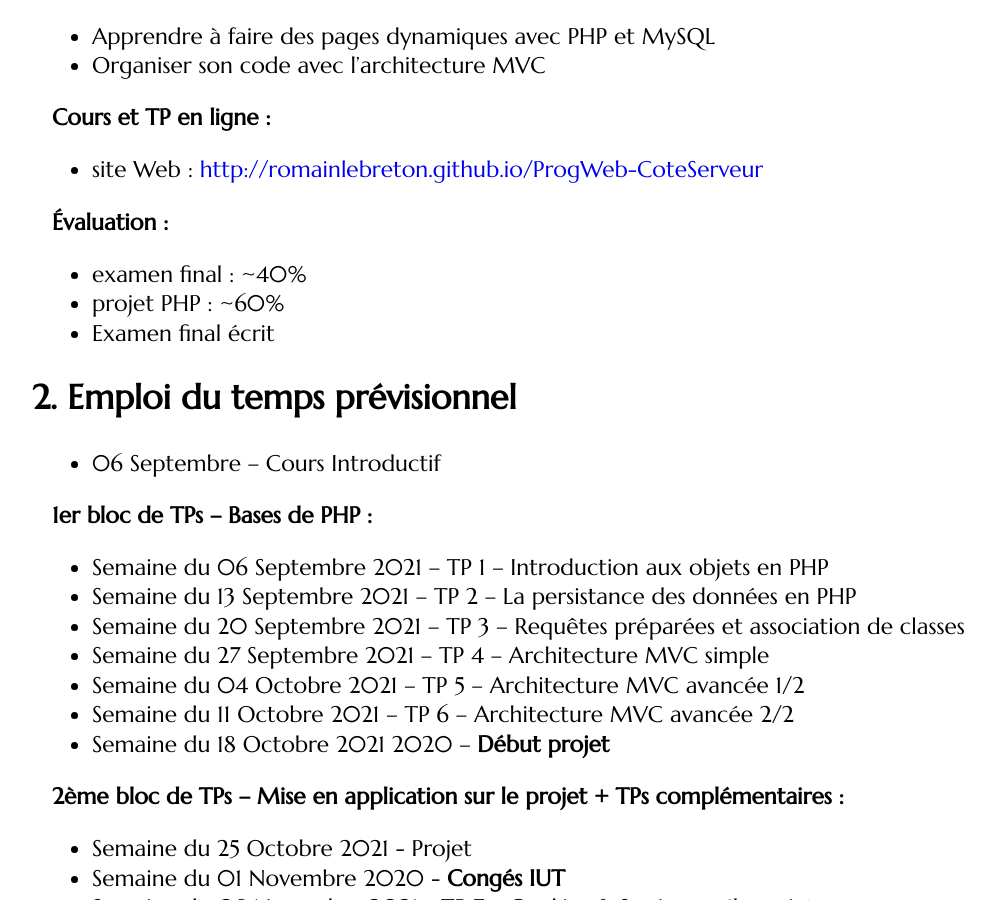
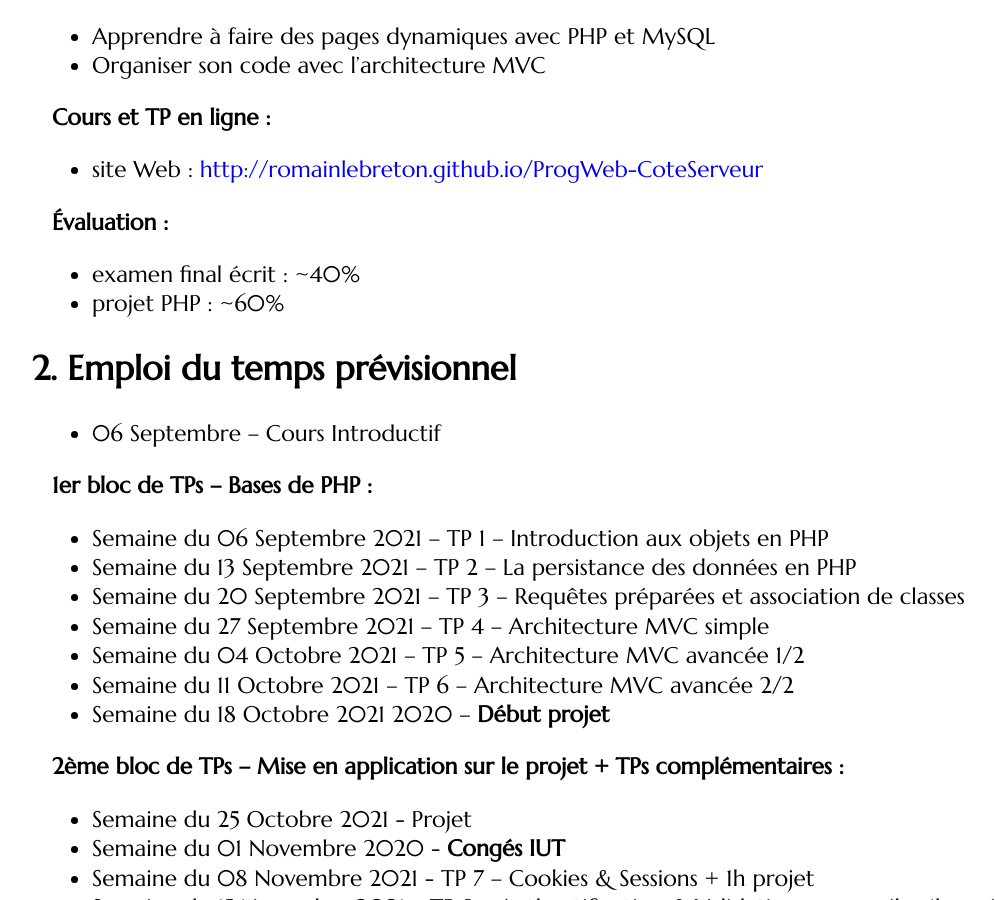
Before and after one commit to romainlebreton/R3.01-DeveloppementWeb, a Jekyll site: the page built from classes/class1.md, in a window 1280 px wide and 900 px high, scrolled down 348 px. Shown: the whole window, without its empty margins (54-1049 px from the left). Built offline with Jekyll 4.4.1, drawn with Linux system fonts in a browser that asks for light colours; some web fonts are replaced.

Commit message:
MaDonnée

````diff
--- a/classes/class1.md
+++ b/classes/class1.md
@@ -25,9 +25,8 @@ Voir quand intégrer la séance Git
 
 **Évaluation :**
 
-* examen final : ~40%
+* examen final écrit : ~40%
 * projet PHP : ~60%
-* Examen final écrit
 
 </section>
 <section>
@@ -857,7 +856,7 @@ Considérons le formulaire suivant et supposons que l'utilisateur ai tapé `MaDo
 ```
 </div>
 <div style="flex-grow:1;text-align:center">
-<form method="get" action="http://webinfo.iutmontp.univ-montp2.fr/~rletud/traitement.php" style="display:inline">
+<form method="get" action="http://webinfo.iutmontp.univ-montp2.fr/~etulaguillaumie/traitement.php" style="display:inline">
 <input type="text" name="nom_var" value="MaDonnee">
 <input type="submit">
 </form>
````
